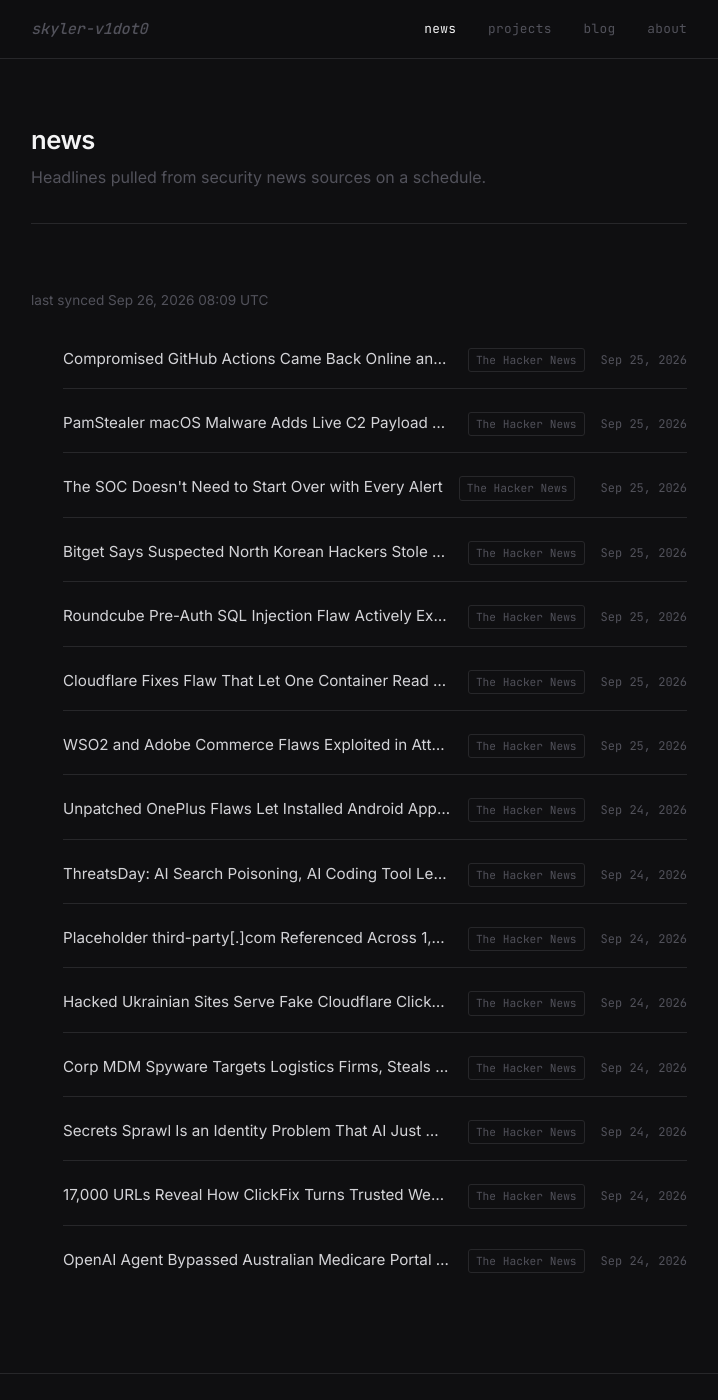
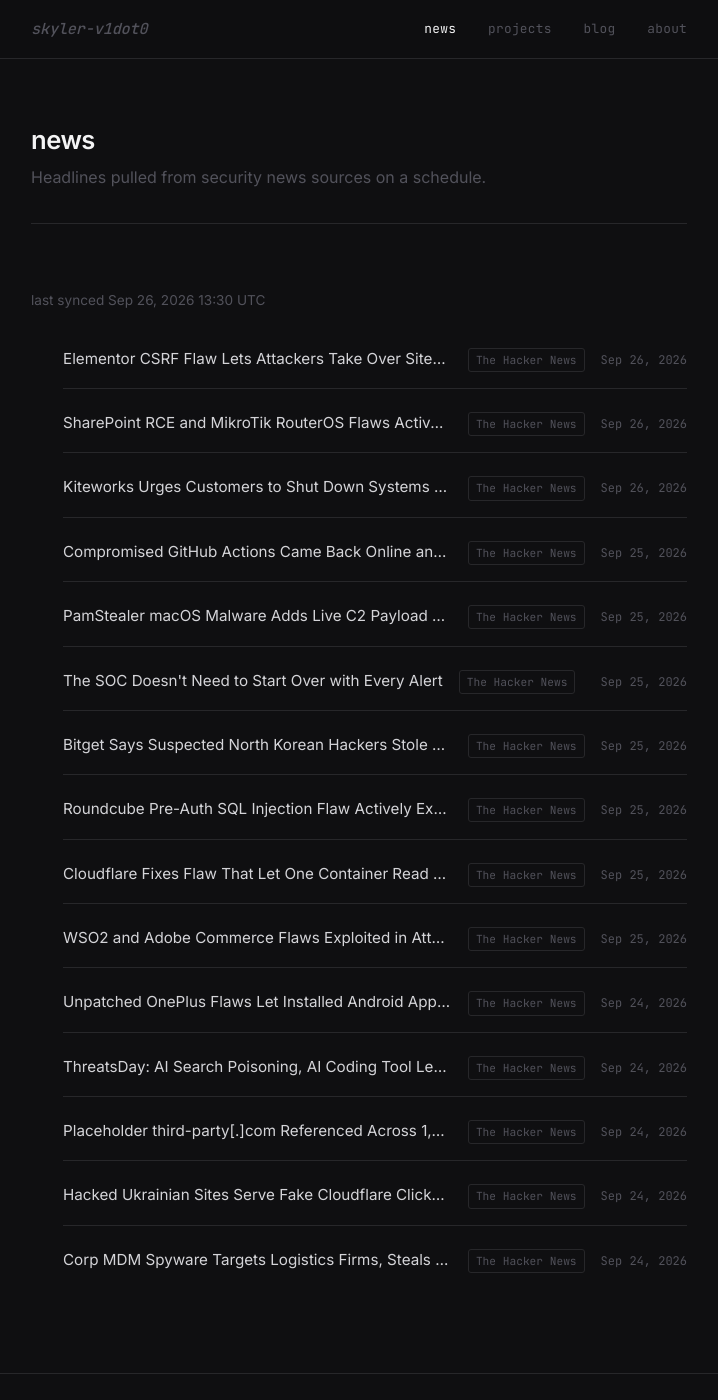
Before and after one commit to skyler-v1dot0/personal-site, a Jekyll site: the page built from news.html, in a window 1280 px wide and 1400 px high. Shown: the whole window, without its empty margins (281-999 px from the left). Built offline with Jekyll 4.4.1, drawn with Linux system fonts in a browser that asks for light colours.

Commit message:
chore: sync news feed [skip ci]

```diff
--- a/_data/news.yml
+++ b/_data/news.yml
@@ -1,6 +1,20 @@
 ---
-updated_at: '2026-09-26T08:09:02Z'
+updated_at: '2026-09-26T13:30:19Z'
 items:
+- title: Elementor CSRF Flaw Lets Attackers Take Over Sites After Admin Clicks Crafted
+    Link
+  url: https://thehackernews.com/2026/09/elementor-csrf-flaw-lets-attackers-take.html
+  source: The Hacker News
+  published: '2026-09-26T09:55:22Z'
+- title: SharePoint RCE and MikroTik RouterOS Flaws Actively Exploited in the Wild
+  url: https://thehackernews.com/2026/09/sharepoint-rce-and-mikrotik-routeros.html
+  source: The Hacker News
+  published: '2026-09-26T08:49:53Z'
+- title: Kiteworks Urges Customers to Shut Down Systems for 9 Hours Over Possible
+    Cyber Attack
+  url: https://thehackernews.com/2026/09/kiteworks-urges-customers-to-shut-down.html
+  source: The Hacker News
+  published: '2026-09-26T07:48:33Z'
 - title: Compromised GitHub Actions Came Back Online and Resumed Executing Mini Shai-Hulud
     Malware
   url: https://thehackernews.com/2026/09/compromised-github-actions-came-back.html
@@ -55,17 +69,3 @@ items:
   url: https://thehackernews.com/2026/09/corp-mdm-spyware-targets-logistics.html
   source: The Hacker News
   published: '2026-09-24T12:05:27Z'
-- title: Secrets Sprawl Is an Identity Problem That AI Just Made Impossible to Ignore
-  url: https://thehackernews.com/2026/09/secrets-sprawl-is-identity-problem-that.html
-  source: The Hacker News
-  published: '2026-09-24T11:00:00Z'
-- title: '17,000 URLs Reveal How ClickFix Turns Trusted Websites Into Malware Traps:
-    Report by CTM360'
-  url: https://thehackernews.com/2026/09/17000-urls-reveal-how-clickfix-turns.html
-  source: The Hacker News
-  published: '2026-09-24T09:14:21Z'
-- title: OpenAI Agent Bypassed Australian Medicare Portal Controls to Access Non-Public
-    Files
-  url: https://thehackernews.com/2026/09/openai-agent-bypassed-australian.html
-  source: The Hacker News
-  published: '2026-09-24T07:07:25Z'
```
